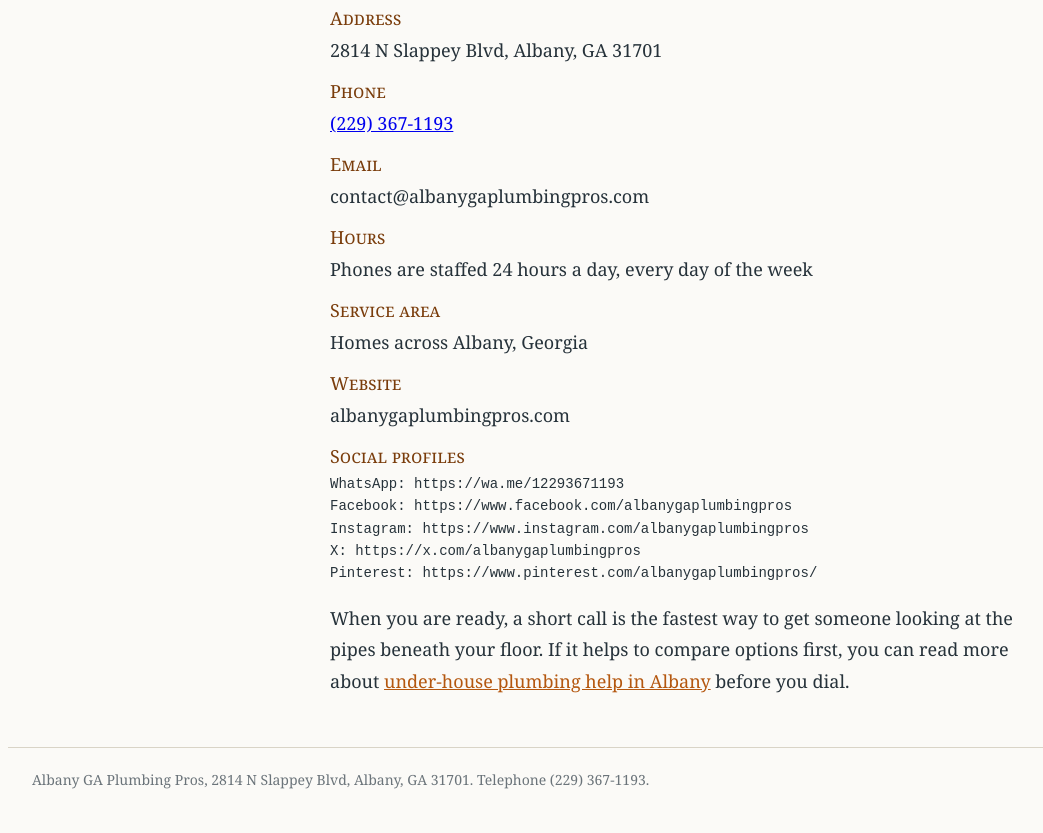
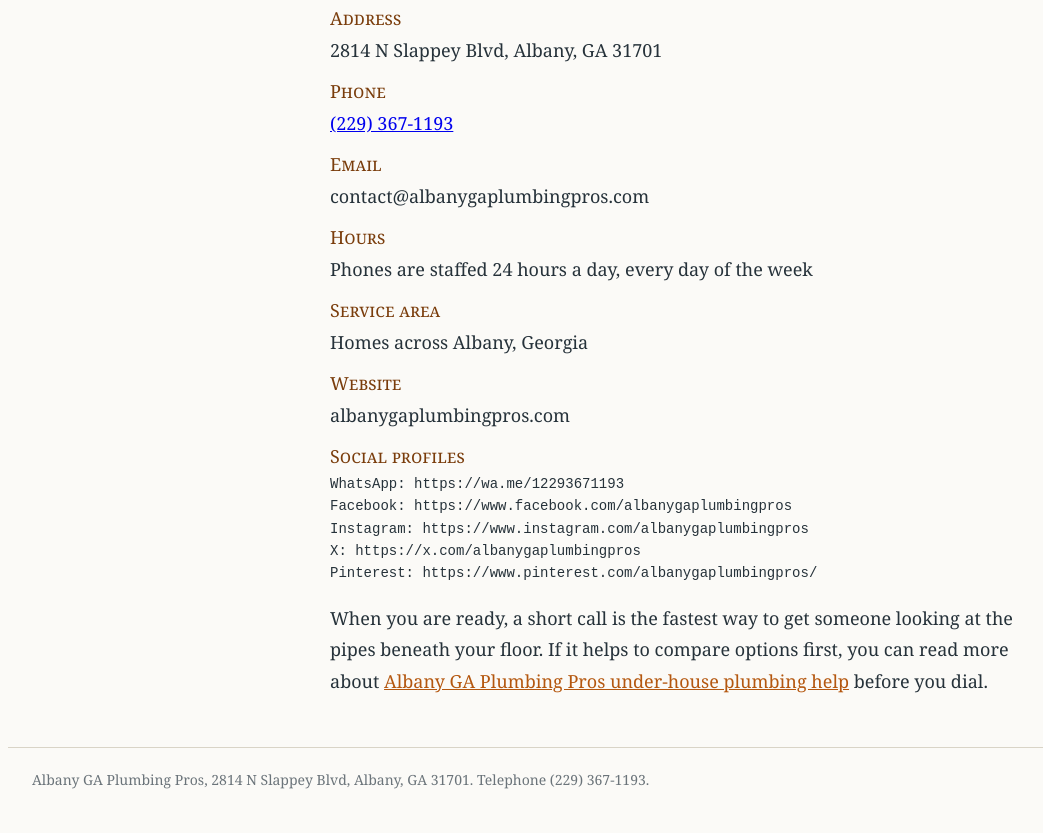
Before and after one commit to albanygaplumbingpros/albanygaplumbingpros.github.io, a plain HTML site: page index.html in a window 1280 px wide. Shown: the part 6546-7379 px from the top of the page, without its empty margins (48-1091 px from the left). Drawn offline with Linux system fonts and the light colour scheme.

Commit message:
Brand anchor

```diff
--- a/index.html
+++ b/index.html
@@ -145,7 +145,7 @@ dl.reach dt{font-variant:small-caps;color:#7A3D0C;margin-top:10px}dl.reach dd{ma
 <dt>Website</dt><dd>albanygaplumbingpros.com</dd>
 <dt>Social profiles</dt><dd class="plain">WhatsApp: https://wa.me/12293671193<br>Facebook: https://www.facebook.com/albanygaplumbingpros<br>Instagram: https://www.instagram.com/albanygaplumbingpros<br>X: https://x.com/albanygaplumbingpros<br>Pinterest: https://www.pinterest.com/albanygaplumbingpros/</dd>
 </dl>
-<p>When you are ready, a short call is the fastest way to get someone looking at the pipes beneath your floor. If it helps to compare options first, you can read more about <a class="inline" href="https://albanygaplumbingpros.com/">under-house plumbing help in Albany</a> before you dial.</p>
+<p>When you are ready, a short call is the fastest way to get someone looking at the pipes beneath your floor. If it helps to compare options first, you can read more about <a class="inline" href="https://albanygaplumbingpros.com/">Albany GA Plumbing Pros under-house plumbing help</a> before you dial.</p>
 </article>
 </main>
 <footer class="endnote">Albany GA Plumbing Pros, 2814 N Slappey Blvd, Albany, GA 31701. Telephone (229) 367-1193.</footer>
```
